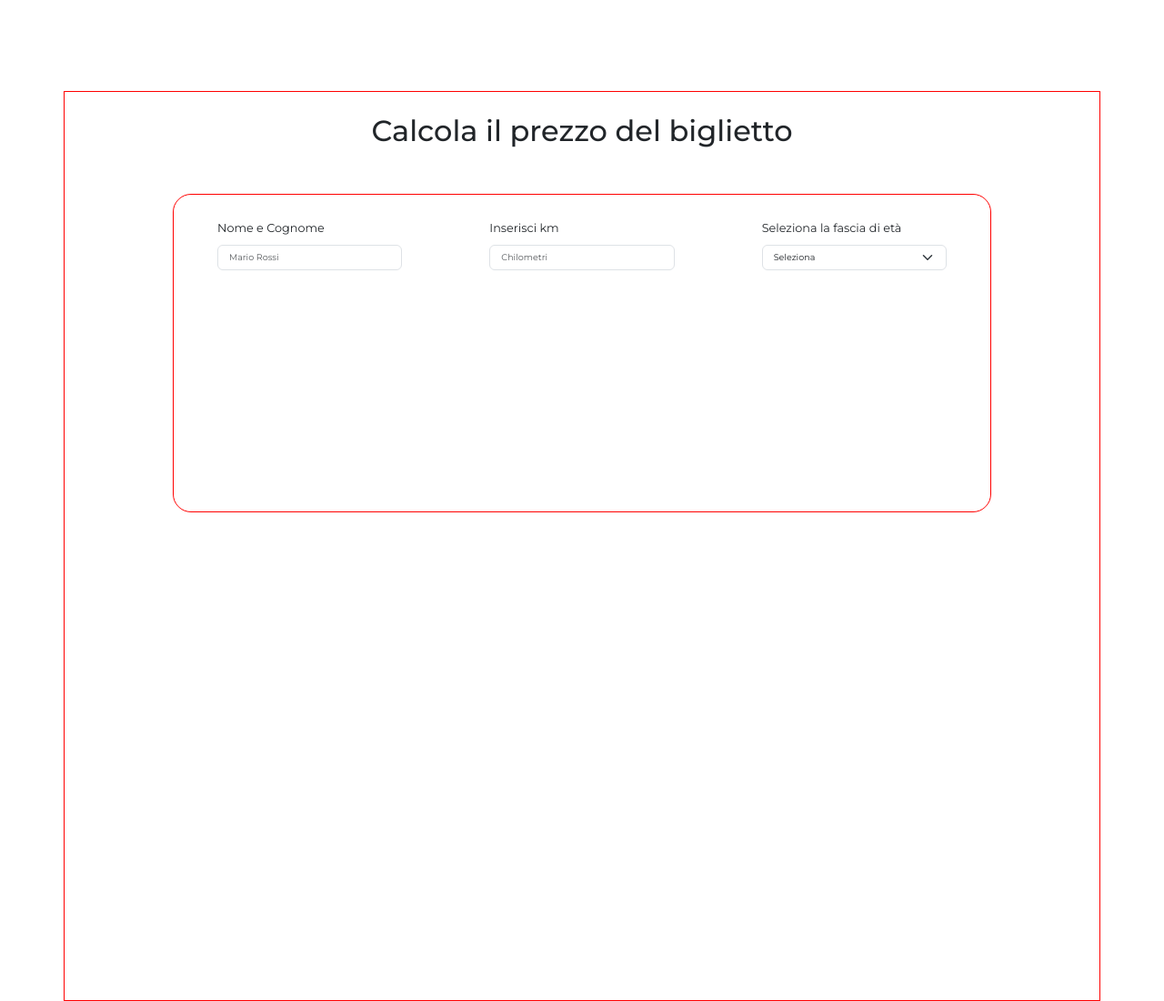
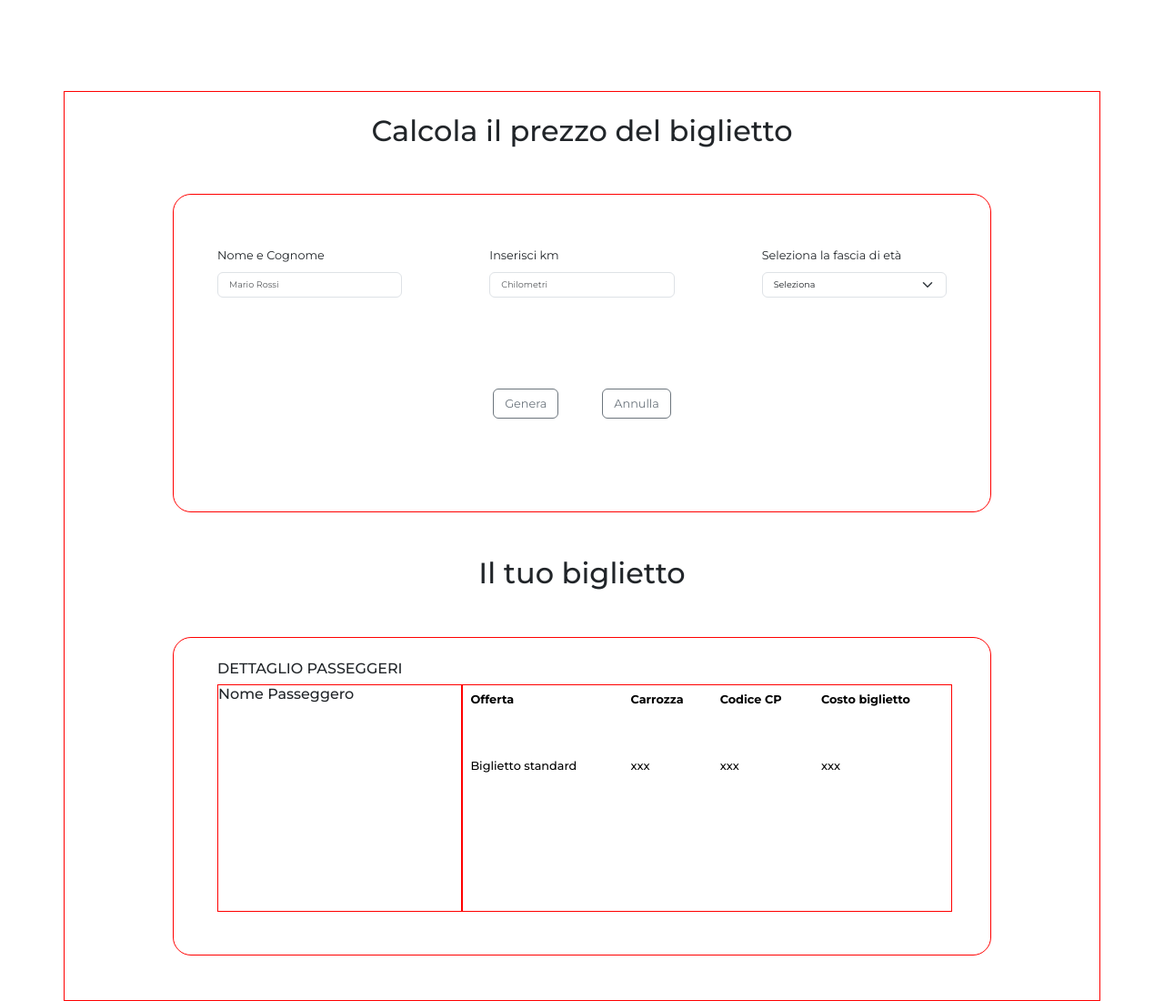
Before and after one commit to ElisaMavilia/js-biglietto-treno-form, a plain HTML site: page index.html in a window 1280 px wide. Shown: the whole page at 91% size. Drawn offline with nearby package versions, Linux system fonts and the light colour scheme.

Commit message:
Add ticket

```diff
--- a/css/style.css
+++ b/css/style.css
@@ -14,7 +14,7 @@ body{
     margin-top: 100px;
 }
 
-.fill-out{
+.fill-out,.ticket{
     width: 900px;
     height: 350px;
     border-radius: 20px;
@@ -22,14 +22,47 @@ body{
     margin-top: 50px;
 }
 
+.fill-out-area{
+    margin-top: 30px;
+}
+
 .single-form{
    width: calc(100% / 3);
 }
 
-.form-label{
+.form-label,.btn{
     font-size: 0.8em;
 }
 
 .form-control,.form-select{
     font-size: 0.6em;
 }
+
+.buttons-area{
+    margin-top: 100px;
+}
+
+.ticket-left-text{
+    width: 30%;
+    height: 250px;
+}
+
+.ticket-rigth{
+    width: 60%;
+    height: 250px;
+}
+
+.table{
+    width: 100%;
+}
+
+.table thead tr th{
+    font-size: 0.4em;
+    border-style: none;
+}
+
+.table tbody tr td{
+    font-size: 0.4em;
+    padding-top: 50px;
+    border-style: none;
+}
--- a/index.html
+++ b/index.html
@@ -38,9 +38,48 @@
                   </div>
 
             </div>
+            <div class="buttons-area d-flex justify-content-center gap-5">
+                <button type="button" class="btn btn-outline-secondary">Genera</button>
+                <button type="button" class="btn btn-outline-secondary">Annulla</button>
+            </div>
+        </div>
+        <div class="selected-ticket">
+            <div id="text-title debug">
+                <h2 class="text-center m-auto mt-5">Il tuo biglietto</h2>
+            </div>
+            <div class="ticket debug">
+                <div class="pt-4 ">
+                    <h2 class="text-uppercase fs-6 ps-5">Dettaglio passeggeri<h2>
+                    <div class="ticket-area d-flex">
+                        <div class="ticket-left-text debug ms-5">
+                            <h3 class="fs-6">Nome Passeggero</h3>
+                        </div>
+                        <div class="ticket-rigth debug">
+                            <table class="table">
+                                <thead>
+                                  <tr>
+                                    <th scope="col">Offerta</th>
+                                    <th scope="col">Carrozza</th>
+                                    <th scope="col">Codice CP</th>
+                                    <th scope="col">Costo biglietto</th>
+                                  </tr>
+                                </thead>
+                                <tbody>
+                                  <tr>
+                                    <td>Biglietto standard</td>
+                                    <td>xxx</td>
+                                    <td>xxx</td>
+                                    <td>xxx</td>
+                                  </tr>
+                                </tbody>
+                              </table>
+                        </div>
+                    </div>
 
 
+                </div>
         </div>
+
     </div>
     <script src="https://cdn.jsdelivr.net/npm/bootstrap@5.3.3/dist/js/bootstrap.bundle.min.js" integrity="sha384-YvpcrYf0tY3lHB60NNkmXc5s9fDVZLESaAA55NDzOxhy9GkcIdslK1eN7N6jIeHz" crossorigin="anonymous"></script>
     <script src="js/script.js" type="text/javascript"></script>
```
